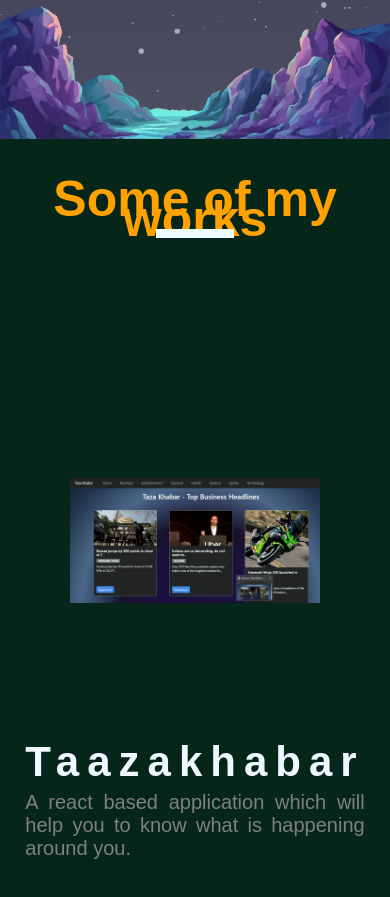
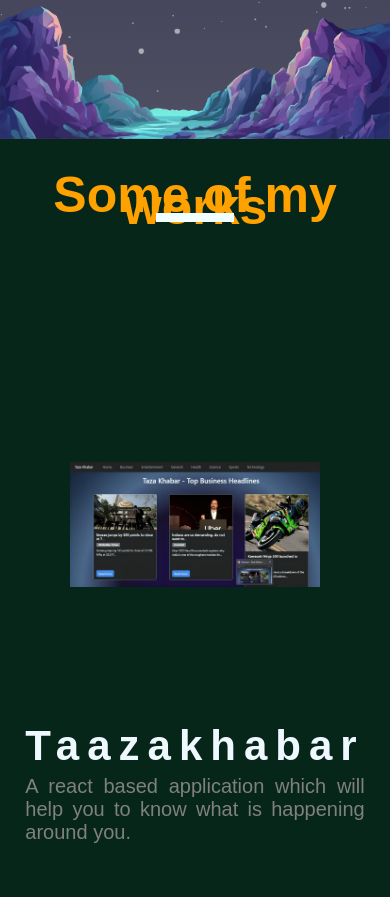
Before and after one commit to Binamragupta/portfolio, a React (Create React App) app: page / in a window 390 px wide. Shown: the part 3237-4134 px from the top of the page. Built offline with nearby package versions, Linux system fonts and the light colour scheme.

Commit message:
css change

```diff
--- a/src/CSS/portfolio.css
+++ b/src/CSS/portfolio.css
@@ -62,7 +62,7 @@ p{
     /* position: sticky;
     padding-top: calc(100vh-100px); */
     font-size: 28px;
-    line-height: 20px;
+    line-height: 12px;
   }
   .wrapper{
     flex-direction: column;
```
